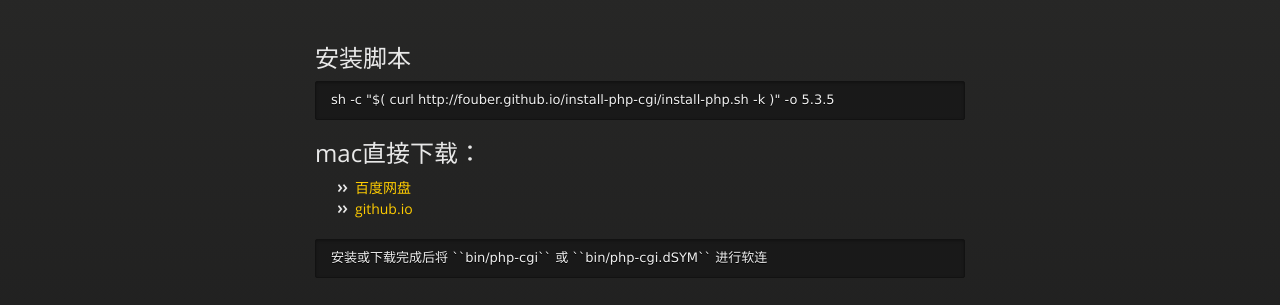
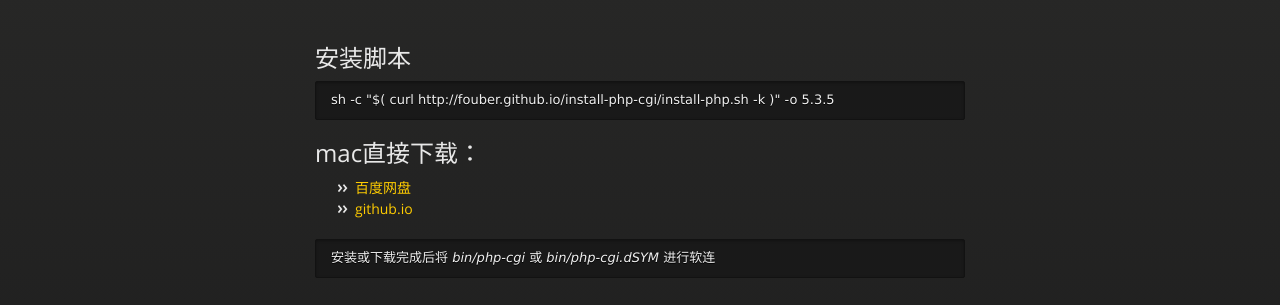
Before and after one commit to fouber/install-php-cgi, a plain HTML site: page index.html in a window 1280 px wide. Shown: the part 189-494 px from the top of the page. Drawn offline with nearby package versions, Linux system fonts and the light colour scheme.

Commit message:
update index.html

```diff
--- a/index.html
+++ b/index.html
@@ -50,7 +50,7 @@
 <ul>
 <li><a href="http://pan.baidu.com/s/1pJFa3GJ">百度网盘</a></li>
 <li><a href="http://fouber.github.io/install-php-cgi/php-mac.tar.gz">github.io</a></li>
-</ul><pre><code>安装或下载完成后将 ``bin/php-cgi`` 或 ``bin/php-cgi.dSYM`` 进行软连
+</ul><pre><code>安装或下载完成后将 <em>bin/php-cgi</em> 或 <em>bin/php-cgi.dSYM</em> 进行软连
 </code></pre>
       </section>
 
```
